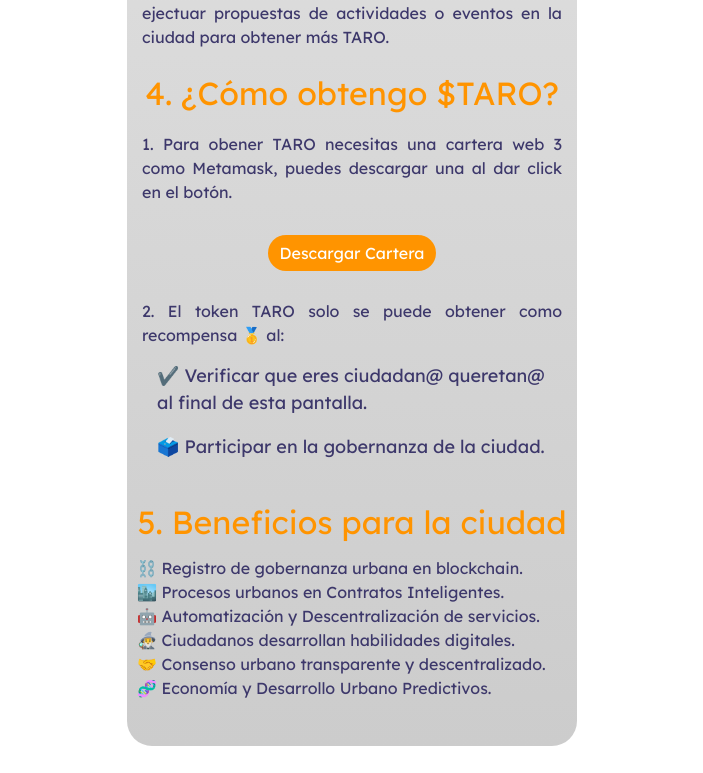
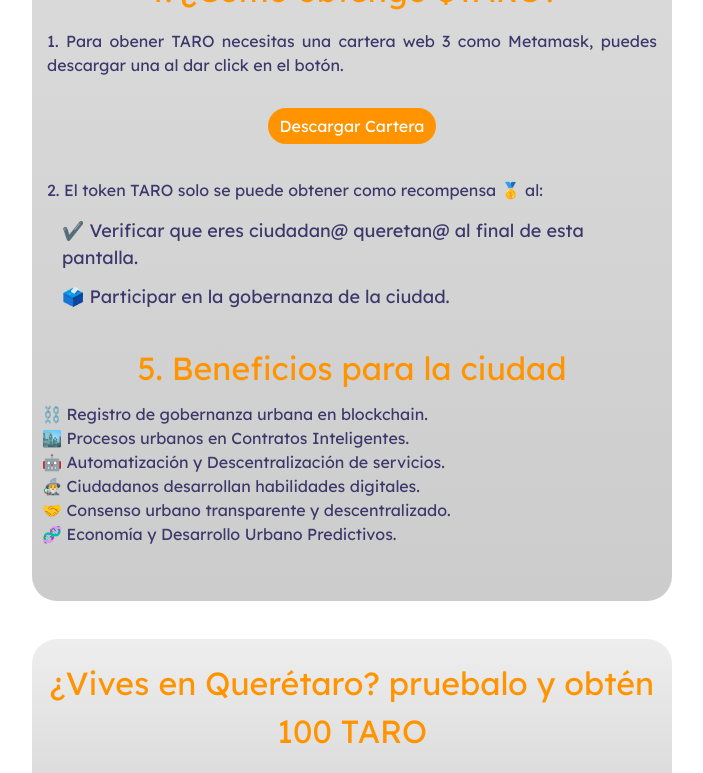
Before and after one commit to zenbitETH/Ciudades-DAO, a React (Create React App) app in the folder frontend/: page /about in a window 1280 px wide. Shown: the part 1032-1805 px from the top of the page, without its empty margins (288-991 px from the left). Built offline with nearby package versions, Linux system fonts and the light colour scheme.

Commit message:
CreateProposal css

```diff
--- a/frontend/src/styles/Home.css
+++ b/frontend/src/styles/Home.css
@@ -117,7 +117,8 @@ button:disabled {
 .gray2 {
   border-radius: 25px;
   width:100%;
-  max-width: 450px;
+  max-width: 50%;
+  min-width: 450px !important;
   margin: 3% auto;
   background-image: linear-gradient(#3d386b, #3d386b);
   justify-content: center !important;
@@ -130,7 +131,8 @@ button:disabled {
 .gray3 {
   border-radius: 25px;
   width:100%;
-  max-width: 450px;
+  max-width: 50%;
+  min-width: 450px !important;
   margin: 3% auto;
   padding-top: 1%;
   padding-bottom: 1%;
```
